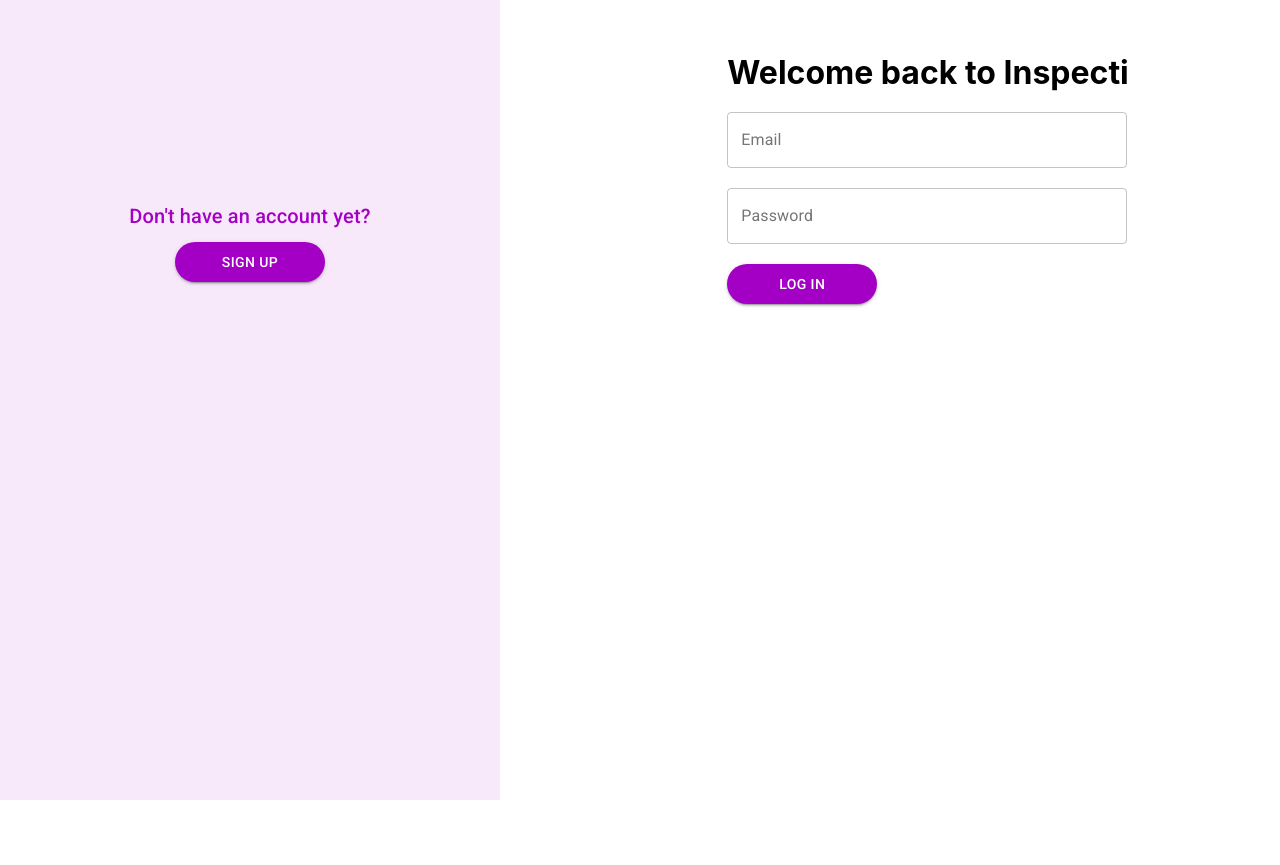
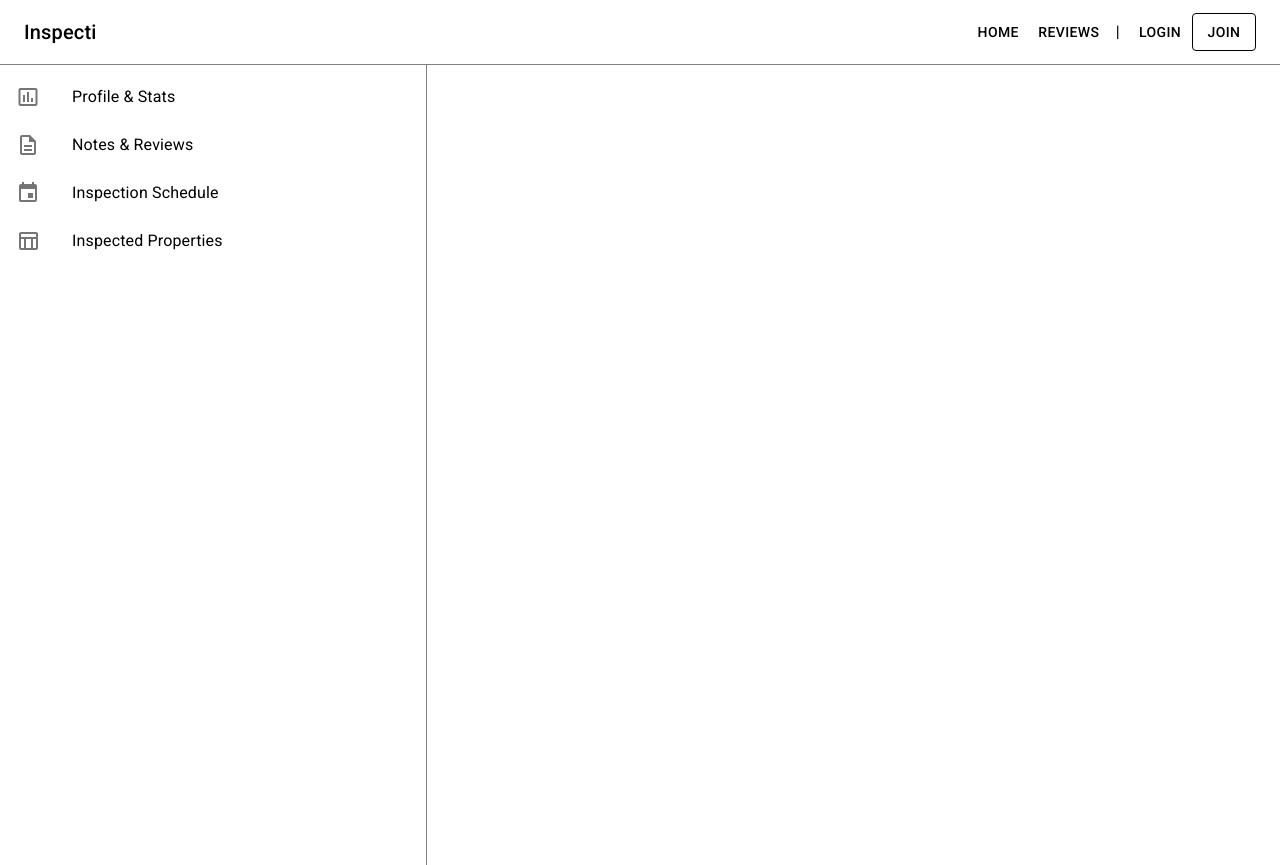
Before and after one commit to jkaho/inspecti, a React (Create React App) app in the folder client/: page / in a window 1280 px wide. Before the commit the page ends 800 px from the top, so only its background shows below. Built offline with nearby package versions, Linux system fonts and the light colour scheme.

Commit message:
Create side menu component with basic styles

```diff
--- a/client/src/App.js
+++ b/client/src/App.js
@@ -1,14 +1,15 @@
 // import Home from "./pages/Home";
-import Login from "./pages/Login";
+// import Login from "./pages/Login";
+import Profile from "./pages/Profile";
 // import Signup from "./pages/Signup";
-// import NavBar from "./components/NavBar";
+import NavBar from "./components/NavBar";
 // import Footer from "./components/Footer";
 
 function App() {
   return (
     <div className="App">
-      {/* <NavBar /> */}
-      <Login />
+      <NavBar />
+      <Profile />
       {/* <Footer /> */}
     </div>
   );
--- a/client/src/components/NavBar/index.js
+++ b/client/src/components/NavBar/index.js
@@ -47,7 +47,7 @@ export default function ButtonAppBar() {
 
   return (
     <div className={classes.root}>
-      <AppBar position="static" className={classes.appBar}>
+      <AppBar position="static" className={classes.appBar} elevation={0}>
         <Toolbar>
           <Typography variant="h6" className={classes.title}>
             Inspecti
--- /dev/null
+++ b/client/src/components/SideMenu/index.js
@@ -0,0 +1,61 @@
+import React from 'react';
+import { makeStyles } from '@material-ui/core/styles';
+import Grid from "@material-ui/core/Grid";
+import List from '@material-ui/core/List';
+import ListItem from '@material-ui/core/ListItem';
+import ListItemIcon from '@material-ui/core/ListItemIcon';
+import ListItemText from '@material-ui/core/ListItemText';
+import InsertChartOutlinedIcon from '@material-ui/icons/InsertChartOutlined';
+import DescriptionOutlinedIcon from '@material-ui/icons/DescriptionOutlined';
+import EventIcon from '@material-ui/icons/Event';
+import TableChartOutlinedIcon from '@material-ui/icons/TableChartOutlined';
+
+const useStyles = makeStyles((theme) => ({
+  root: {
+    width: '100%',
+    maxWidth: 360,
+    backgroundColor: theme.palette.background.paper,
+  },
+  sideMenu: {
+    borderRight: "1px solid grey",
+    height: "100%",
+    minHeight: "100vh",
+  }
+}));
+
+export default function SideMenu() {
+  const classes = useStyles();
+
+  return (
+    <Grid item xs={4}>
+      <div className={classes.sideMenu}>
+        <List component="nav" aria-label="main mailbox folders">
+          <ListItem button>
+            <ListItemIcon>
+              <InsertChartOutlinedIcon />
+            </ListItemIcon>
+            <ListItemText primary="Profile & Stats" />
+          </ListItem>
+          <ListItem button>
+            <ListItemIcon>
+              <DescriptionOutlinedIcon />
+            </ListItemIcon>
+            <ListItemText primary="Notes & Reviews" />
+          </ListItem>
+          <ListItem button>
+            <ListItemIcon>
+              <EventIcon />
+            </ListItemIcon>
+            <ListItemText primary="Inspection Schedule" />
+          </ListItem>
+          <ListItem button>
+            <ListItemIcon>
+              <TableChartOutlinedIcon />
+            </ListItemIcon>
+            <ListItemText primary="Inspected Properties" />
+          </ListItem>
+        </List>
+      </div>
+    </Grid>
+  );
+}
--- a/client/src/pages/Profile/index.js
+++ b/client/src/pages/Profile/index.js
@@ -0,0 +1,8 @@
+import React from "react";
+import SideMenu from "../../components/SideMenu";
+
+export default function Home() {
+  return (
+    <SideMenu />
+  );
+};
```
